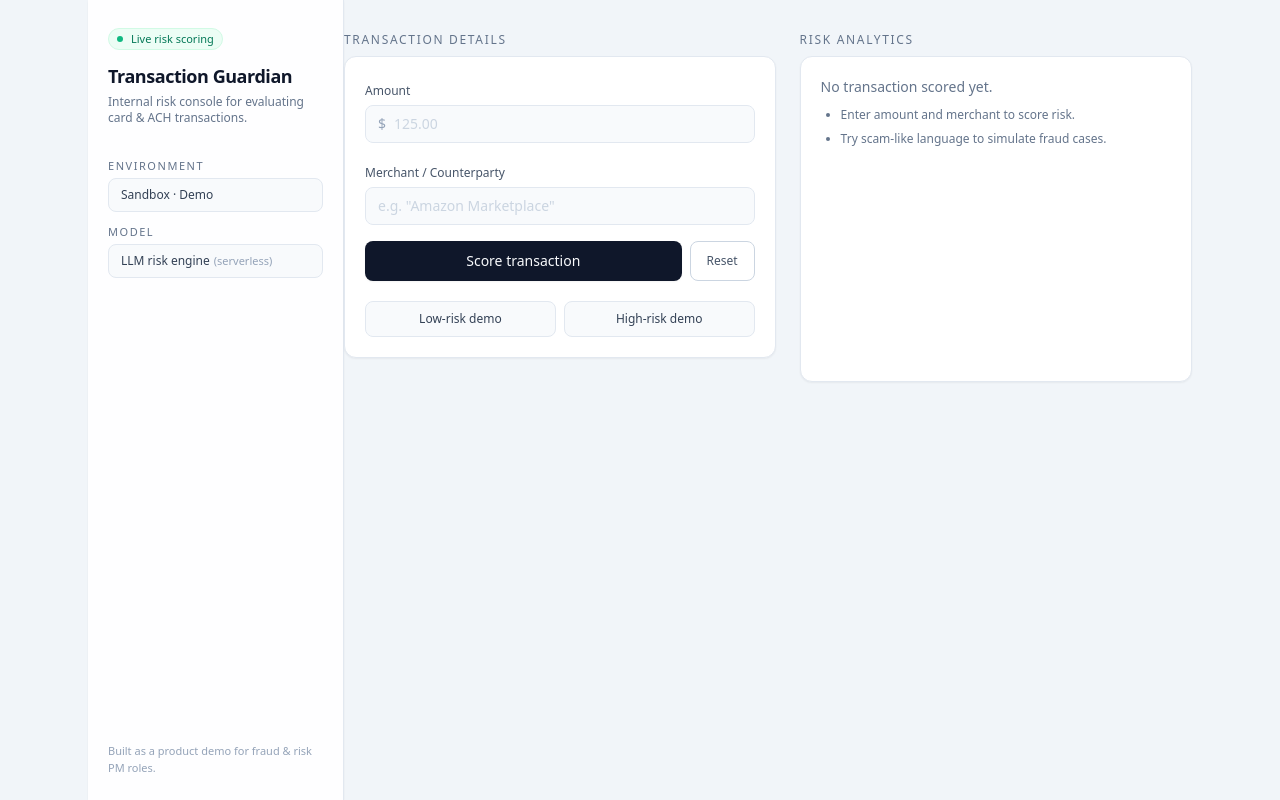
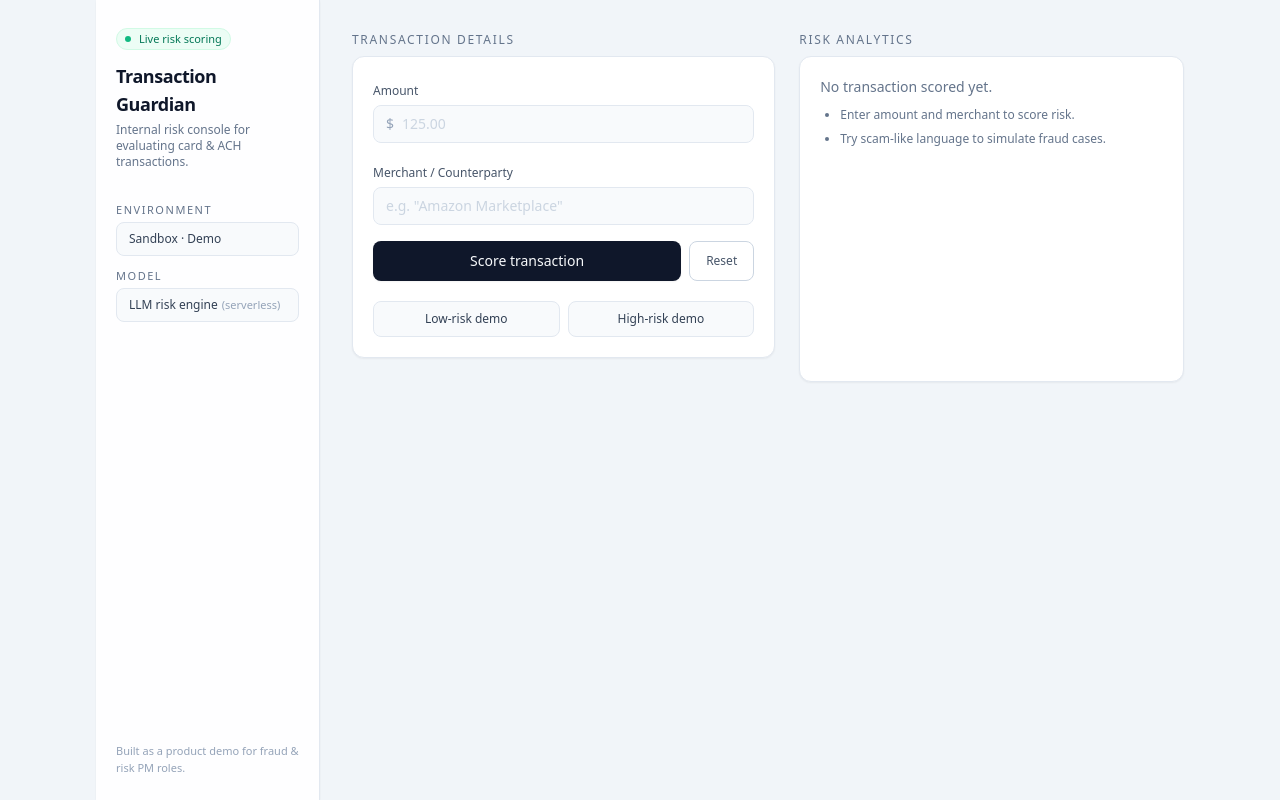
Before and after one commit to tylerbarnard23-PM/ai-transaction-guardian, a React (Vite) app in the folder frontend/: page / in a window 1280 px wide. Built offline with nearby package versions, Linux system fonts and the light colour scheme.

Commit message:
Adjust layout and sidebar widths in App component desktop

```diff
--- a/frontend/src/App.tsx
+++ b/frontend/src/App.tsx
@@ -81,9 +81,9 @@ export default function App() {
 
   return (
     <div className="min-h-screen bg-slate-100 pb-20 lg:pb-0">
-      <div className="mx-auto flex min-h-screen max-w-6xl lg:px-6">
+      <div className="mx-auto flex min-h-screen max-w-6xl lg:px-8">
         {/* DESKTOP SIDEBAR */}
-        <aside className="hidden w-64 flex-col border-r border-slate-200 bg-white/95 px-5 py-6 shadow-sm lg:flex">
+        <aside className="hidden w-56 flex-col border-r border-slate-200 bg-white/95 px-5 py-6 shadow-sm lg:flex">
           <div className="mb-6">
             <div className="inline-flex items-center gap-2 rounded-full border border-emerald-100 bg-emerald-50 px-2 py-0.5 text-[11px] font-medium text-emerald-700">
               <span className="h-1.5 w-1.5 rounded-full bg-emerald-500" />
@@ -142,7 +142,7 @@ export default function App() {
           </header>
 
           {/* MAIN CONTENT */}
-          <main className="mt-4 flex-1 px-3 pb-6 lg:mt-8 lg:px-0 lg:pb-10">
+          <main className="mt-4 flex-1 px-3 pb-6 lg:mt-8 lg:pl-8 lg:pr-0 lg:pb-10">
             <div className="grid gap-4 lg:grid-cols-[minmax(0,1.1fr)_minmax(0,1fr)] lg:gap-6">
               {/* TRANSACTION FORM */}
               <section>
```
